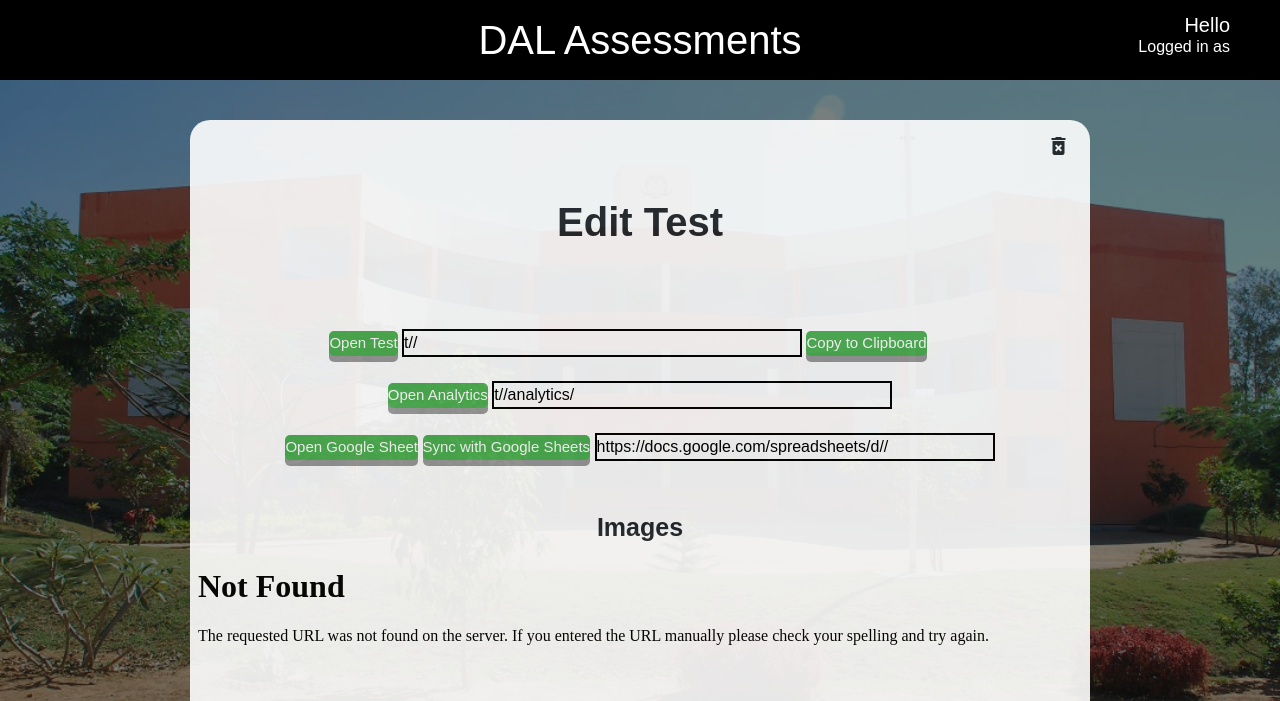
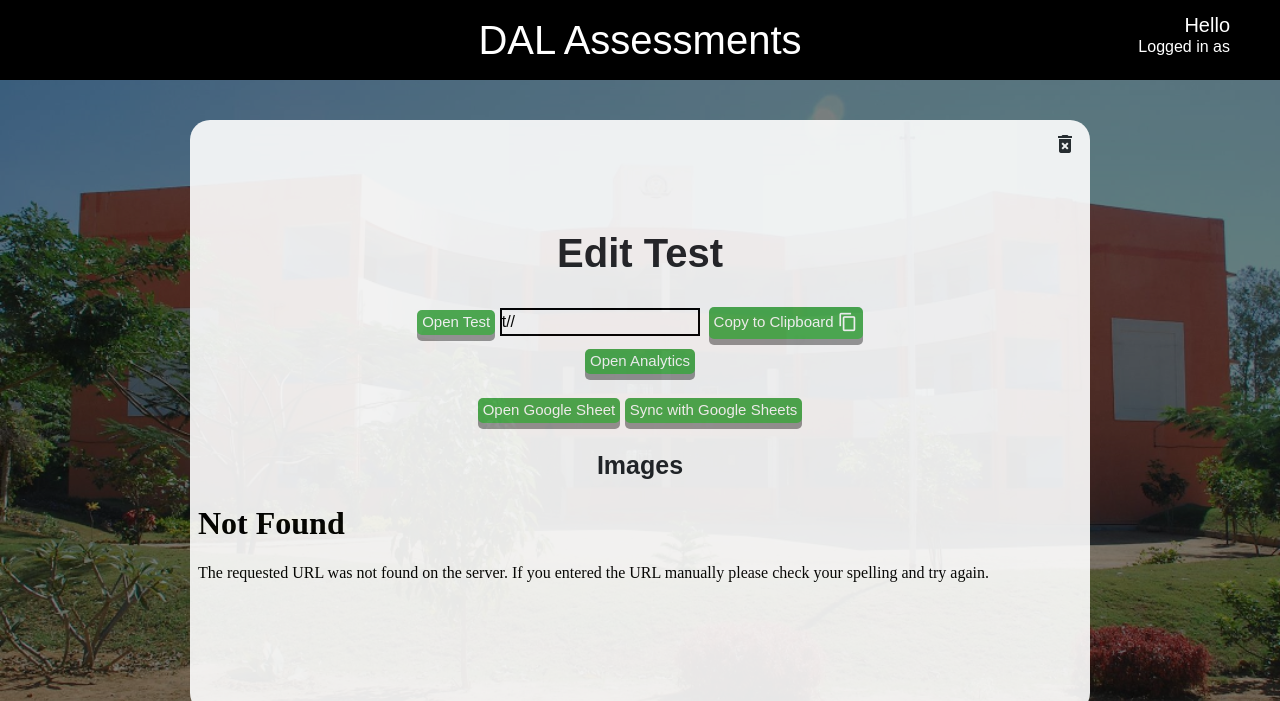
Before and after one commit to diyaschool/dal_assessments, a Python web app: template templates/t_edit.html in a window 1280 px wide. Shown: the top 701 px of the page. Run offline with Jinja, Linux system fonts and the light colour scheme; the template is opened without the code that fills it, so the values that code supplies are empty; some libraries are stand-ins or nearby versions.

Commit message:
minor change

```diff
--- a/templates/t_edit.html
+++ b/templates/t_edit.html
@@ -27,6 +27,8 @@
   border: none;
   border-radius: 5px;
   box-shadow: 0 6px #999;
+  padding-left: 5px;
+  padding-right: 5px;
   }
   input[type=submit] {
 border: 1px solid #f44c0e;
@@ -41,15 +43,38 @@
 border-radius: 5px;
 box-shadow: 0 6px #999;
 }
+  .button {
+    /* padding: 10px 25px 15px; */
+    padding-left: 5px;
+    padding-right: 5px;
+    padding-bottom: 5px;
+    font-size: 15px;
+    text-align: center;
+    cursor: pointer;
+    outline: none;
+    color: #fff;
+    background-color: #4CAF50;
+    border: none;
+    border-radius: 5px;
+    box-shadow: 0 6px #999;
+    margin-bottom: 10px;
+  }
+  .button:hover {background-color: #3e8e41}
+  .button:active {
+    background-color: #3e8e41;
+    box-shadow: 0 5px #666;
+    transform: translateY(4px);
   }
     </style>
     <center>
     <br><br><br><br><br><div style='background-color: white; height: auto; width: 900px; border-radius: 20px; opacity: 0.9'>
       <br><br><br>
-      <text style='font-size: 40px; font-weight: bold'>Edit Test</text><br><br><br><br>
-      <input type="button" onclick="window.open('/t/{{code}}/')" value='Open Test' autofocus>&nbsp;<input type="text" readonly value='{{base_uri}}t/{{code}}/' style='border: 2px black solid; border-radius 10px; width: 400px' id='view_url'>&nbsp;<input type="button" onclick="copy_to_clipboard()" value='Copy to Clipboard'><span class="material-icons" data-toggle="modal" data-target="#exampleModal" style='position: relative; left: 120px;bottom: 190px;cursor: pointer;'>delete_forever</span><br><br>
-      <input type="button" onclick="window.open('/t/{{code}}/analytics/')" value='Open Analytics'>&nbsp;<input type="text" readonly value='{{base_uri}}t/{{code}}/analytics/' style='border: 2px black solid; border-radius 10px; width: 400px'><br><br>
-      <input type="button" onclick="window.open('https://docs.google.com/spreadsheets/d/{{sheet_id}}/')" value='Open Google Sheet'>&nbsp;<input type="button" onclick="window.location.href = '?sync'" value='Sync with Google Sheets'>&nbsp;<input type="text" readonly value='https://docs.google.com/spreadsheets/d/{{sheet_id}}/' style='border: 2px black solid; border-radius 10px; width: 400px'><br><br><br>
+      <center><span class="material-icons" data-toggle="modal" data-target="#exampleModal" style='position: relative; left: 425px;bottom: 60px;cursor: pointer;'>delete_forever</span></center>
+      <text style='font-size: 40px; font-weight: bold'>Edit Test</text><br><br>
+      <input type="button" onclick="window.open('/t/{{code}}/')" value='Open Test' autofocus>&nbsp;<input type="text" readonly value='{{base_uri}}t/{{code}}/' style='border: 2px black solid; border-radius 10px; width: 200px' id='view_url'>&nbsp;
+      <button onclick="copy_to_clipboard()" class='button'>Copy to Clipboard&nbsp;<span class="material-icons" style="position:relative; top: 5px; font-size: 20px">content_copy</span></button><br>
+      <input type="button" onclick="window.open('/t/{{code}}/analytics/')" value='Open Analytics'><br><br>
+      <input type="button" onclick="window.open('https://docs.google.com/spreadsheets/d/{{sheet_id}}/')" value='Open Google Sheet'>&nbsp;<input type="button" onclick="window.location.href = '?sync'" value='Sync with Google Sheets'><br><br>
       <text style='font-size: 25px; font-weight: bold'>Images</text><br>
       <iframe src="/upload_file/{{code}}" frameborder="0" scrolling="no" onload="resizeIframe(this)" width="900px"></iframe><br><br>
       <br><br>
```
